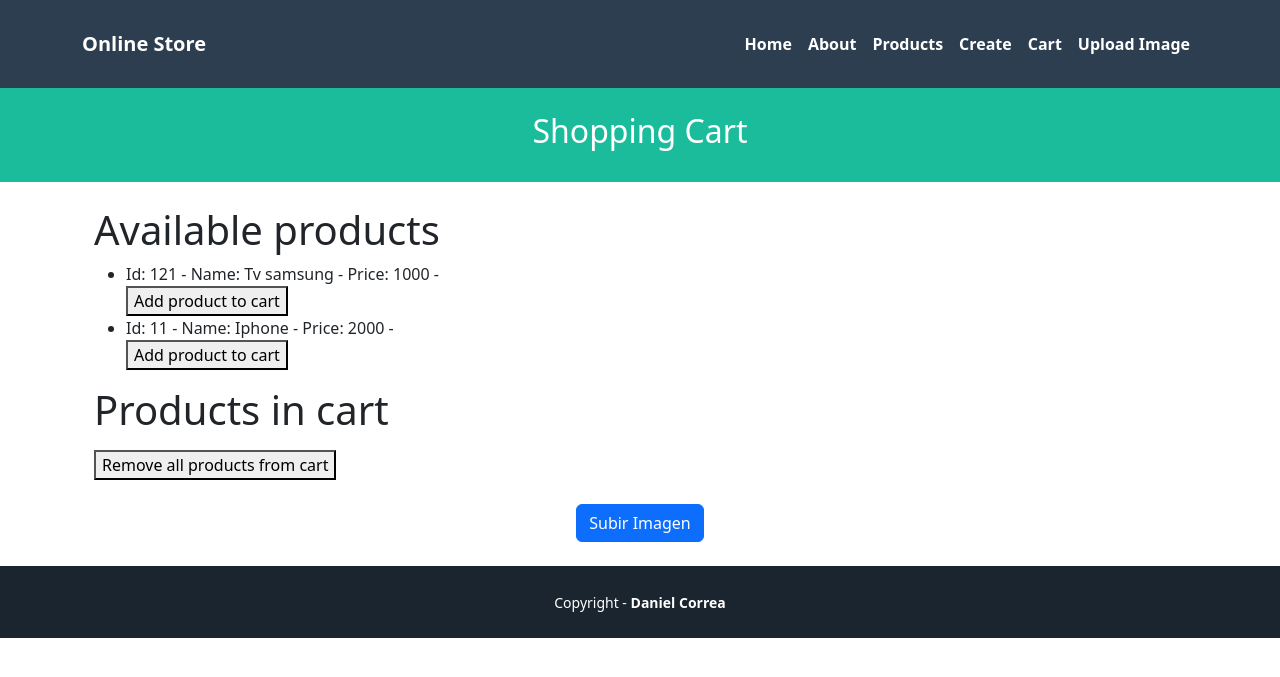
After one commit to KatherinAllin28/djangocourse, a Django app: page /cart/ in a window 1280 px wide. The commit adds this page. Shown: the top 677 px of the page. Run offline with Django 5.2, Linux system fonts and the light colour scheme.

Commit message:
Taller 3

```diff
--- a/helloworld_project/urls.py
+++ b/helloworld_project/urls.py
@@ -16,8 +16,14 @@ Including another URLconf
 """
 from django.contrib import admin
 from django.urls import path, include
+from django.conf import settings
+from django.conf.urls.static import static
+from pages.utils import ImageLocalStorage
 
 urlpatterns = [
     path('admin/', admin.site.urls),
     path('', include('pages.urls')),
-]
+] + static(settings.MEDIA_URL, document_root=settings.MEDIA_ROOT)
+
+if settings.DEBUG:
+    urlpatterns += static(settings.MEDIA_URL,document_root=settings.MEDIA_ROOT)
--- a/pages/apps.py
+++ b/pages/apps.py
@@ -1,6 +1,10 @@
 from django.apps import AppConfig
-
+from django.utils.module_loading import import_string
+from django.conf import settings
 
 class PagesConfig(AppConfig):
     default_auto_field = 'django.db.models.BigAutoField'
     name = 'pages'
+
+    def ready(self):
+         ImageStorageClass = import_string(settings.IMAGE_STORAGE_CLASS)
--- /dev/null
+++ b/pages/templates/cart/index.html
@@ -0,0 +1,51 @@
+{% extends 'pages/base.html' %}
+{% block title %} {{title}} {% endblock %}
+{% block header_title %} {{subtitle}} {% endblock %}
+
+{% block content %}
+ <div class="container">
+     <div class="row justify-content-center">
+         <div class="col-md-12">
+         <h1>Available products</h1>
+         <ul>
+             {% for key, product in products.items %}
+                 <li>
+                  Id: {{ key }} -
+                  Name: {{ product.name }} -
+                  Price: {{ product.price }} -
+                  <form method="post" action="{% url 'cart_add' key %}">
+                     {% csrf_token %}
+                     <button type="submit">Add product to cart</button>
+                  </form>
+                 </li>
+             {% endfor %}
+         </ul>
+         </div>
+     </div>
+ <div class="row justify-content-center">
+     <div class="col-md-12">
+     <h1>Products in cart</h1>
+         <ul>
+             {% for key, product in cart_products.items %}
+                 <li>
+                 Id: {{ key }} -
+                 Name: {{ product.name }} -
+                 Price: {{ product.price }}
+                 </li>
+             {% endfor %}
+         </ul>
+         <form method="post" action="{% url 'cart_removeAll' %}">
+             {% csrf_token %}
+              <button type="submit">Remove all products from cart</button>
+         </form>
+     </div>
+ </div>
+ <div class="row justify-content-center mt-4">
+    <div class="col-md-12 text-center">
+        <a href="{% url 'upload_image' %}" class="btn btn-primary">
+            Subir Imagen
+        </a>
+    </div>
+ </div>
+</div>
+{% endblock %}
--- a/pages/templates/pages/base.html
+++ b/pages/templates/pages/base.html
@@ -22,6 +22,8 @@
         <a class="nav-link active" href="{% url 'about'%}">About</a>
         <a class="nav-link active" href="{% url 'index'%}">Products</a>
         <a class="nav-link active" href="{% url 'form'%}">Create</a>
+        <a class="nav-link active" href="{% url 'cart'%}">Cart</a>
+        <a class="nav-link active" href="{% url 'upload_image'%}">Upload Image</a>
       </div>
      </div>
     </div>
@@ -29,7 +31,7 @@
 
 <header class="masthead bg-primary text-white text-center py-4">
  <div class="container d-flex align-items-center flex-column">
-  <h2>{% block header_title %}'A Laravel EAFIT App'{% endblock %}</h2>
+  <h2>{% block header_title %}App of Products{% endblock %}</h2>
  </div>
 </header>
 <!-- header -->
--- a/pages/templates/products/create.html
+++ b/pages/templates/products/create.html
@@ -1,5 +1,7 @@
 {% extends 'pages/base.html' %}
+
 {% block title %} {{title}} {% endblock %}
+{% block header_title %} {{subtitle}} {% endblock %}
 
 {% block content %}
 <div class="container">
--- a/pages/urls.py
+++ b/pages/urls.py
@@ -1,5 +1,9 @@
 from django.urls import path
-from pages.views import HomePageView, AboutPageView, ProductIndexView, ProductShowView, ProductCreateView
+from .import views
+from pages.views import HomePageView, AboutPageView, ProductIndexView, ProductShowView, ProductCreateView, CartView, CartRemoveAllView
+from .views import ImageViewFactory, upload_image, ImageView, ImageViewNoDI
+from .storages import ImageLocalStorage
+
 
 
 urlpatterns = [
@@ -8,4 +12,13 @@ urlpatterns = [
     path('products/',ProductIndexView.as_view(),name='index'),
     path('products/create/',ProductCreateView.as_view(),name='form'),
     path('products/<str:id>',ProductShowView.as_view(),name='show'),
+    #path('cart/', views.cart_view, name='cart'),
+    path('cart/',CartView.as_view(),name='cart'),
+   #path('cart/',CartView.as_view(),name='cart_index'),
+    path('cart/add/<str:product_id>',CartView.as_view(),name='cart_add'),
+    path('cart/removeAll',CartRemoveAllView.as_view(),name='cart_removeAll'),
+    path('image/', ImageView.as_view(), name='upload_image'),
+    path('image/save', ImageViewFactory(ImageLocalStorage()).as_view(), name='image_save'),
+    path('imagenotdi/',ImageViewNoDI.as_view(), name='imagenodi_index'),
+    path('image/save',ImageViewNoDI.as_view(), name='imagenodi_save'),
 ]
--- a/pages/views.py
+++ b/pages/views.py
@@ -1,16 +1,18 @@
-from django.shortcuts import render
+from django.shortcuts import render, redirect, get_object_or_404
 from django.http import HttpResponse
-from django.views.generic import TemplateView, ListView
+from django.views.generic import TemplateView, ListView, DetailView
 from django.views import View
-from django.views.generic import ListView
-from .models import Product
-from django.views.generic import DetailView
+from .models import Product, Cart, Comment
 from django import forms
-from django.shortcuts import render, redirect, get_object_or_404
 from django.urls import reverse
 from django.core.exceptions import ValidationError
 from django.views.generic.edit import CreateView
 from .forms import ProductForm
+from .models import Product
+from django.core.files.storage import default_storage
+from django.core.files.base import ContentFile
+from django.conf import settings
+import os
 
 # Create your views here.
 class HomePageView(TemplateView):
@@ -140,3 +142,105 @@ class ProductListView(ListView):
            context['title'] = 'Products - Online Store'
            context['subtitle'] = 'List of products'
            return context
+
+class CartView(View):
+      template_name = 'cart/index.html'
+
+      def get(self, request):
+           products = {}
+           products[121] = {'name': 'Tv samsung', 'price': '1000'}
+           products[11] = {'name': 'Iphone', 'price': '2000'}
+
+           cart_products = {}
+           cart_product_data = request.session.get('cart_product_data', {})
+
+           for key, product in products.items():
+                if str(key) in cart_product_data.keys():
+                     cart_products[key] = product
+
+           view_data = {
+                'title': 'Cart - Online Store',
+                'subtitle': 'Shopping Cart',
+                'products': products,
+                'cart_products': cart_products
+
+                }
+
+           return render(request, self.template_name, view_data)
+
+
+      def post(self, request, product_id):
+           cart_product_data = request.session.get('cart_product_data', {})
+           cart_product_data[product_id] = product_id
+           request.session['cart_product_data'] = cart_product_data
+
+           return redirect('cart_index')
+
+      def cart_view(request):
+           return render(request, 'pages/cart.html')  # Asegúrate de que el template existe
+
+class CartRemoveAllView(View):
+      def post(self, request):
+           if 'cart_product_data' in request.session:
+                del request.session['cart_product_data']
+           return redirect('cart_index')
+
+def some_view(request):
+    from .models import Cart
+    # Usa Cart dentro de la función
+
+def ImageViewFactory(image_storage):
+    class ImageView(View):
+        template_name = 'images/index.html'
+
+        def get(self, request):
+            image_url = image_storage.url(request)
+            request.session['image.url'] = image_url
+            return redirect('image_index')
+    return ImageView
+
+def upload_image(request):
+    if request.method == 'POST':
+        print("📸 Recibida petición POST")
+        if 'image' in request.FILES:  # Verifica que se haya subido un archivo
+            image = request.FILES['image']
+            file_path = default_storage.save(f'uploads/{image.name}', image)
+            return render(request, 'pages/image.html', {'image_url': file_path})
+        else:
+            print("⚠️ No se encontró una imagen en la petición")
+    return render(request, 'pages/image.html')
+
+    #image_url = None
+
+    #if request.method == "POST" and request.FILES.get("image"):
+    #    image = request.FILES["image"]
+        #filename = default_storage.save(f"uploads/{image.name}", ContentFile(image.read()))
+        #image_url = default_storage.url(filename)
+     #   file_path = os.path.join("uploads", image.name)  # Ruta relativa dentro de media/
+
+        # Guardar la imagen
+     #   default_storage.save(file_path, ContentFile(image.read()))
+
+        # Construir URL correctamente
+     #   image_url = f"{settings.MEDIA_URL}{file_path}"
+
+    #return render(request, "pages/upload_image.html", {"image_url": image_url})
+
+class ImageView(View):
+    def get(self, request):
+        return render(request, 'pages/image.html')  # Usa la plantilla corregida
+
+class ImageViewNoDI(View):
+      template_name = 'images/index.html'
+
+      def get(self, request):
+           image_url = request.session.get('image_url', '')
+
+           return render(request, self.template_name, {'image_url': image_url})
+
+      def post(self, request):
+           image_storage = ImageLocalStorage()
+           image_url = image_storage.store(request)
+           request.session['image_url'] = image_url
+
+           return redirect('image_index')
```
Also changed, not shown: helloworld_project/settings.py (+11 -3 lines), pages/interfaces.py (added, +8 -0 lines), pages/models.py (+12 -1 lines), pages/storages.py (added, +9 -0 lines), pages/templates/images/index.html (added, +26 -0 lines), pages/templates/imagesnotdi/index.html (added, +28 -0 lines), pages/templates/pages/cart.html (added, +45 -0 lines), pages/templates/pages/image.html (added, +16 -0 lines), pages/templates/products/index.html (+39 -12 lines), pages/utils.py (added, +11 -0 lines), db.sqlite3, media/uploads/Captura de pantalla 2025-03-06 192636.png (added).
